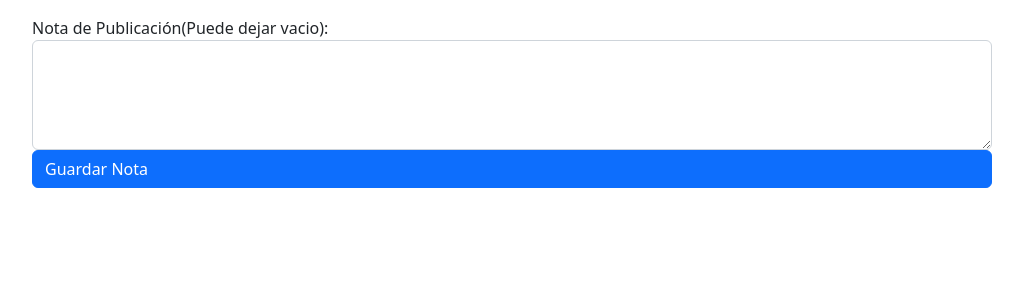
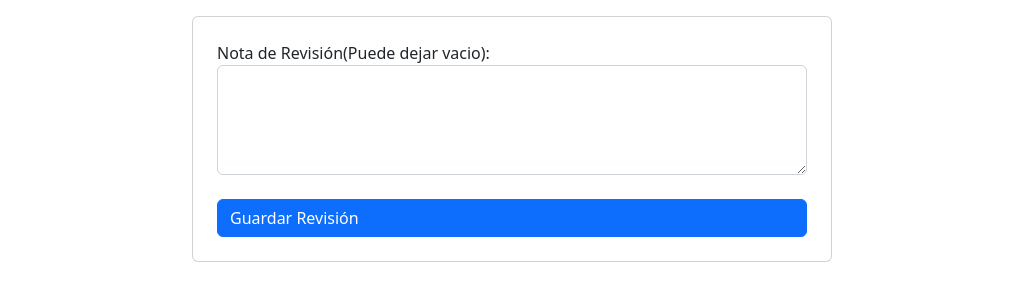
Before and after one commit to FranciscoCaba/cms-is2, a Django app: page /contenido/publicar/1/ in a window 1280 px wide. Shown: the part 56-357 px from the top of the page, without its empty margins (128-1151 px from the left). Run offline with Django 4.2, Linux system fonts and the light colour scheme; a user stored in the database is signed in; tables that the repository leaves empty hold one stand-in row (values such as "Sample post"); some libraries are stand-ins or nearby versions.

Commit message:
Cambios de disenho en dar nota, borrador y rechazado

```diff
--- a/contenido/templates/borrador/borrador_editar.html
+++ b/contenido/templates/borrador/borrador_editar.html
@@ -58,8 +58,8 @@
             </div>
             <button type="button" id="add-video-input" class="btn btn-secondary">Agregar otro video</button>
 
-            <button type="submit" name="crear" class="btn btn-primary float-end">Crear</button>
-            <button type="submit" name="borradorcito" class="btn btn-secondary float-end">Guardar Borrador</button>
+            <button type="submit" name="crear" class="btn btn-primary float-end">Enviar a Revisión</button>
+            <button type="submit" name="borradorcito" class="btn btn-secondary float-end me-4">Guardar Borrador</button>
         </div>
     </div>
 </form>
--- a/contenido/templates/contenido/dar_nota_form.html
+++ b/contenido/templates/contenido/dar_nota_form.html
@@ -9,9 +9,9 @@
 {% endif %}
 {% endblock %}
 {% block contenido %}
-<form method="post" class="mt-3 w-75 mx-auto">
+<form method="post" class="card p-4 mt-3 w-50 mx-auto">
     {% csrf_token %}
-    <div class="form-group">
+    <div class="form-group mb-4">
       {% if opcion == 'rechazar' %}
         <label for="nota">Razón de Rechazo(Puede dejar vacio):</label>
       {% elif opcion == 'revision' %}
--- a/contenido/templates/contenido/rechazado_editar.html
+++ b/contenido/templates/contenido/rechazado_editar.html
@@ -17,8 +17,8 @@
             <h4 class="card-title">Complete los campos:</h4>
             {{ form.media }}
             {{ form.as_p }}
-            <button type="submit" name="crear" class="btn btn-primary float-end">Crear</button>
-            <button type="submit" name="borradorcito" class="btn btn-secondary float-end">Guardar Borrador</button>
+            <button type="submit" name="crear" class="btn btn-primary float-end">Enviar a Revisión</button>
+            <button type="submit" name="borradorcito" class="btn btn-secondary float-end me-4">Guardar Borrador</button>
         </div>
     </div>
 </form>
--- a/contenido/views.py
+++ b/contenido/views.py
@@ -182,7 +182,7 @@ def apublicar_contenido(request, pk):
         # Redirigir a la lista de revisiones
         return redirect('listar_revisiones')
 
-    return render(request, 'contenido/dar_nota_form.html', {'contenido': contenido, 'opcion': 'revisado'})
+    return render(request, 'contenido/dar_nota_form.html', {'contenido': contenido, 'opcion': 'revision'})
 
 @permission_required('contenido.puede_publicar_rechazar')
 def publicar_contenido(request, pk):
```
